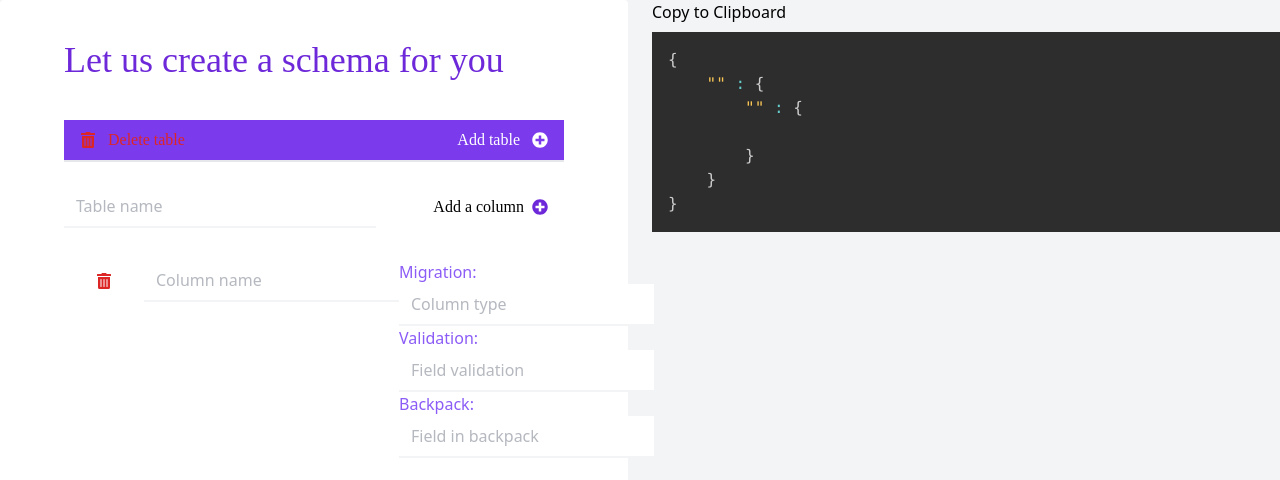
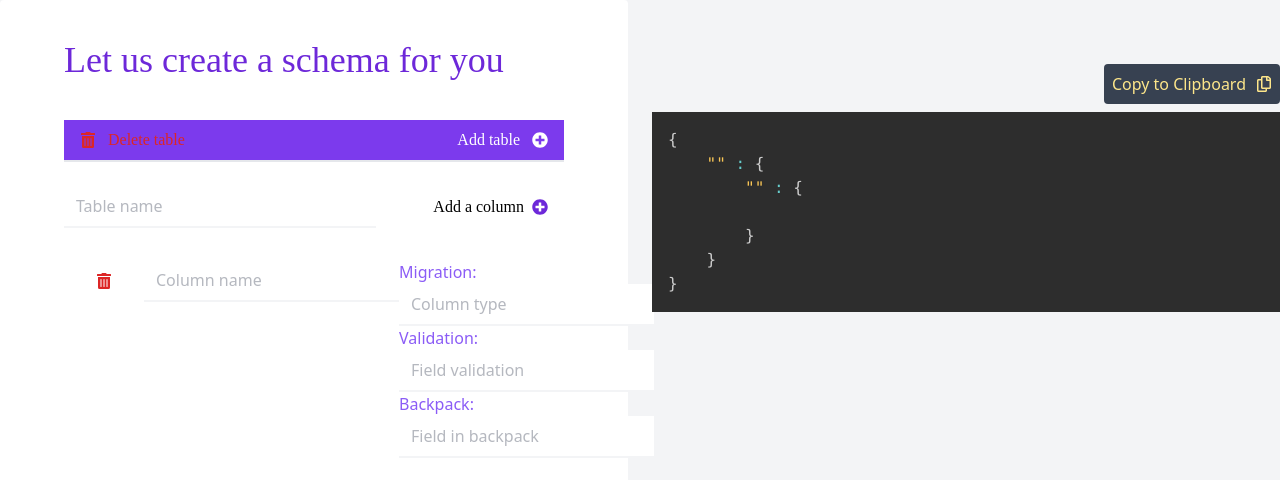
Before and after one commit to joegabdelsater/catapult-gui, a React (Create React App) app: page / in a window 1280 px wide. Shown: the top 480 px of the page. Built offline with nearby package versions, Linux system fonts and the light colour scheme.

Commit message:
added copy to clipboard button

```diff
--- a/src/components/Editor.js
+++ b/src/components/Editor.js
@@ -2,6 +2,8 @@ import React, { useState, useEffect, useContext } from "react";
 import Prism from "prismjs";
 import "prismjs/themes/prism-tomorrow.css";
 import { SchemaContext } from '../contexts/schemaContext';
+import { FaRegCopy } from 'react-icons/fa';
+
 
 
 export default function Code({ language }) {
@@ -69,11 +71,13 @@ export default function Code({ language }) {
 
   return (
     <div className="Code">
-
-      <button onClick={() => { navigator.clipboard.writeText(code) }}>
-        Copy to Clipboard
-          </button>
-
+      <div className="flex justify-end mt-16">
+        <button onClick={() => { navigator.clipboard.writeText(code) }}
+        className="flex items-center bg-gray-700 justify-center py-2 px-2 rounded text-yellow-200">
+          Copy to Clipboard
+        <FaRegCopy style={{ marginLeft: 10 }} />
+        </button>
+      </div>
 
       <pre>
         <code className={`language-${language}`}>{code}</code>
```
